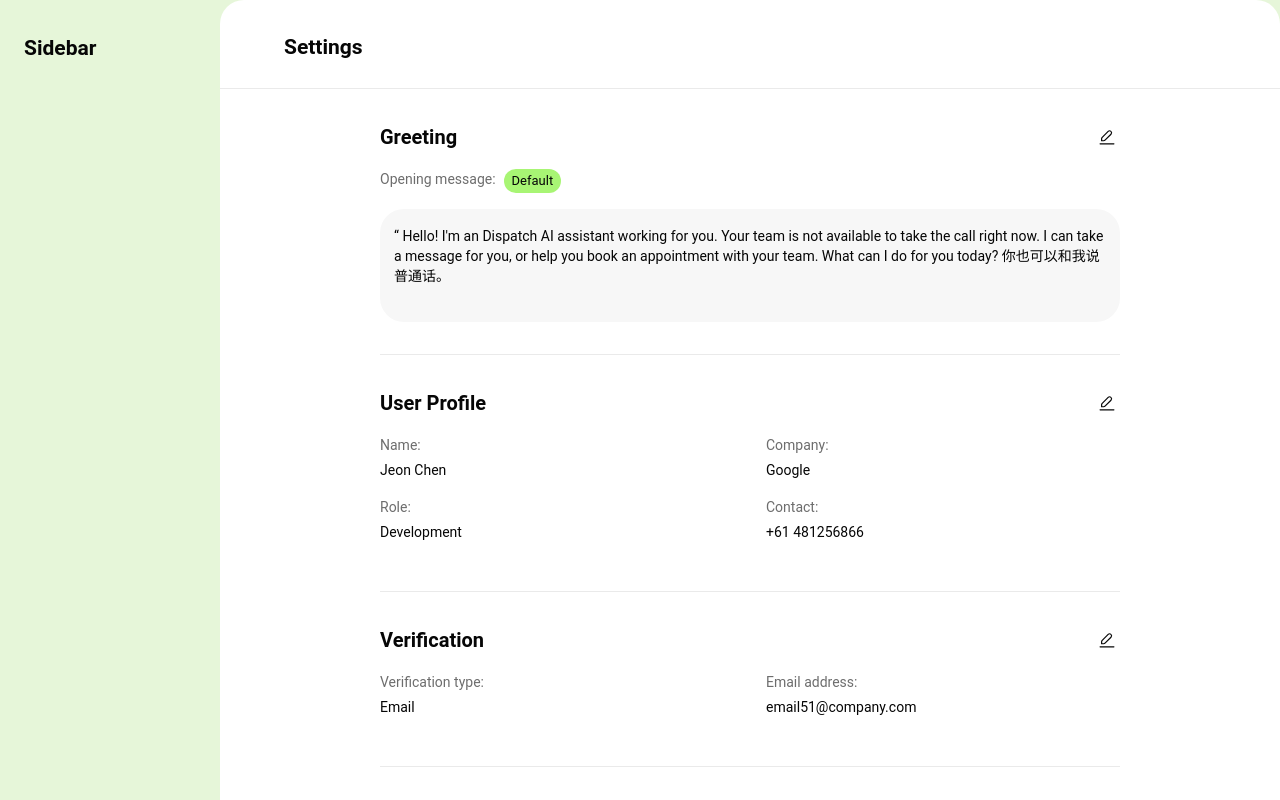
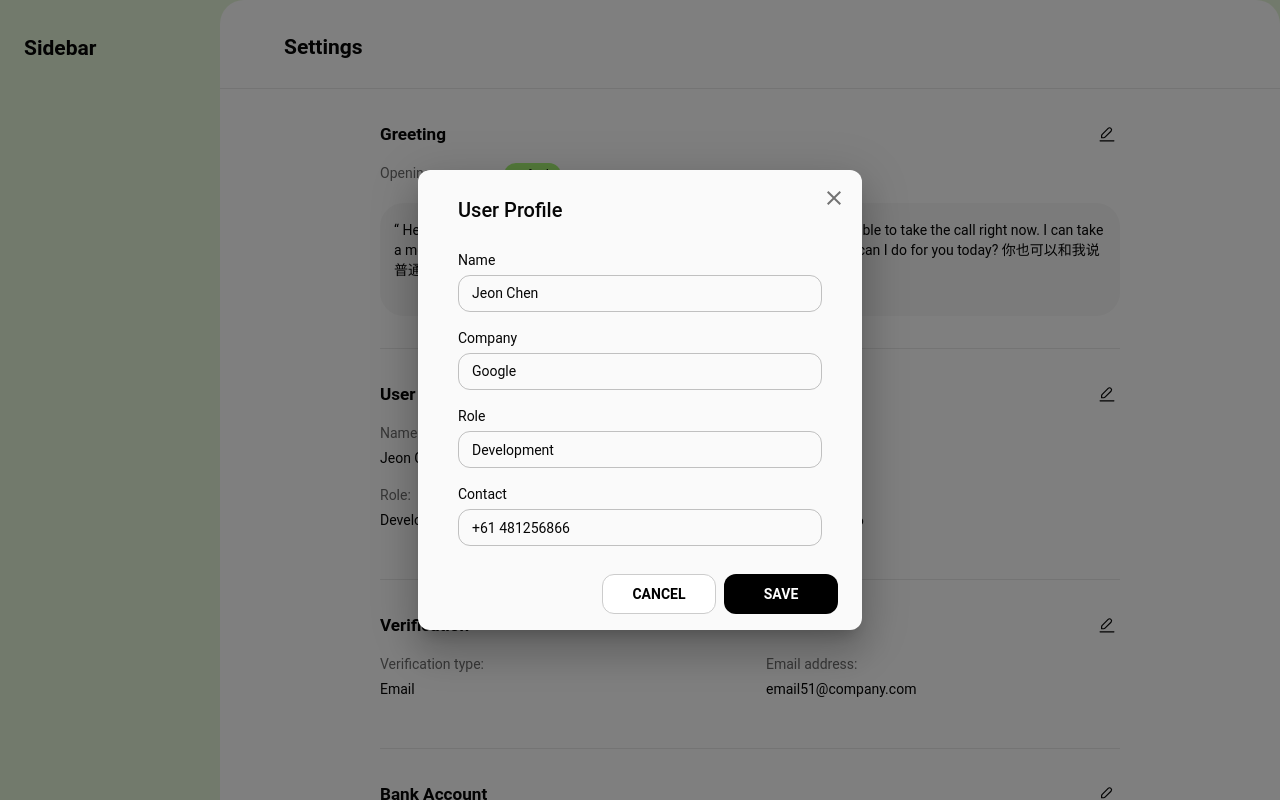
Before and after one commit to Dispatch-AI-com/frontend, a Next.js app: page /dashboard/settings in a window 1280 px wide. Both pictures are taken after a click on the button 1107 px from the left and 403 px from the top of the page. Shown: the top 800 px of the page. Built offline with nearby package versions, Linux system fonts and the light colour scheme.

Commit message:
update-modal-interface&user-profile-modal

```diff
--- a/src/app/dashboard/settings/UserProfileSection.tsx
+++ b/src/app/dashboard/settings/UserProfileSection.tsx
@@ -1,30 +1,126 @@
 'use client';
-import { Box } from '@mui/material';
+import { Box, TextField, Typography } from '@mui/material';
+import React from 'react';
 
+import EditModal from '@/app/dashboard/settings/components/EditModal';
 import LabelValue from '@/app/dashboard/settings/components/LabelValue';
 import SectionDivider from '@/app/dashboard/settings/components/SectionDivider';
 import SectionHeader from '@/app/dashboard/settings/components/SectionHeader';
 
 export default function UserProfileSection() {
+  // modal state
+  const [open, setOpen] = React.useState(false);
+  // Store the saved profile
+  const [profile, setProfile] = React.useState({
+    name: 'Jeon Chen',
+    company: 'Google',
+    role: 'Development',
+    contact: '+61 481256866',
+  });
+  // form state
+  const [name, setName] = React.useState(profile.name);
+  const [company, setCompany] = React.useState(profile.company);
+  const [role, setRole] = React.useState(profile.role);
+  const [contact, setContact] = React.useState(profile.contact);
+  // When opening the modal, sync form state with profile
+  const handleEdit = () => {
+    setName(profile.name);
+    setCompany(profile.company);
+    setRole(profile.role);
+    setContact(profile.contact);
+    setOpen(true);
+  };
+  const handleSaveProfile = () => {
+    setProfile({
+      name,
+      company,
+      role,
+      contact,
+    });
+    setOpen(false);
+  };
+
   return (
     <>
       <SectionDivider />
-      <SectionHeader
-        title="User Profile"
-        onEdit={() => {
-          alert('Edit clicked!');
-        }}
-      />
+      <SectionHeader title="User Profile" onEdit={handleEdit} />
       <Box display="flex" flexWrap="wrap" gap={4} mt={2}>
         <Box flex={1}>
-          <LabelValue label="Name:" value="Jeon Chen" />
-          <LabelValue label="Role:" value="Development" />
+          <LabelValue label="Name:" value={profile.name} />
+          <LabelValue label="Role:" value={profile.role} />
         </Box>
         <Box flex={1}>
-          <LabelValue label="Company:" value="Google" />
-          <LabelValue label="Contact:" value="+61 481256866" />
+          <LabelValue label="Company:" value={profile.company} />
+          <LabelValue label="Contact:" value={profile.contact} />
         </Box>
       </Box>
+      <EditModal
+        open={open}
+        title="User Profile"
+        onClose={() => {
+          setOpen(false);
+        }}
+        onSave={handleSaveProfile}
+      >
+        <Box display="flex" flexDirection="column" gap={2} mt={1}>
+          <Box>
+            <Typography variant="body1" mb={0.5}>
+              Name
+            </Typography>
+            <TextField
+              value={name}
+              onChange={e => {
+                setName(e.target.value);
+              }}
+              placeholder="Name"
+              fullWidth
+              size="small"
+            />
+          </Box>
+          <Box>
+            <Typography variant="body1" mb={0.5}>
+              Company
+            </Typography>
+            <TextField
+              value={company}
+              onChange={e => {
+                setCompany(e.target.value);
+              }}
+              placeholder="Company"
+              fullWidth
+              size="small"
+            />
+          </Box>
+          <Box>
+            <Typography variant="body1" mb={0.5}>
+              Role
+            </Typography>
+            <TextField
+              value={role}
+              onChange={e => {
+                setRole(e.target.value);
+              }}
+              placeholder="Role"
+              fullWidth
+              size="small"
+            />
+          </Box>
+          <Box>
+            <Typography variant="body1" mb={0.5}>
+              Contact
+            </Typography>
+            <TextField
+              value={contact}
+              onChange={e => {
+                setContact(e.target.value);
+              }}
+              placeholder="Contact"
+              fullWidth
+              size="small"
+            />
+          </Box>
+        </Box>
+      </EditModal>
     </>
   );
 }
--- /dev/null
+++ b/src/app/dashboard/settings/components/EditModal.tsx
@@ -0,0 +1,79 @@
+import CloseIcon from '@mui/icons-material/Close';
+import {
+  Button,
+  Dialog,
+  DialogActions,
+  DialogContent,
+  DialogTitle,
+  IconButton,
+} from '@mui/material';
+import React from 'react';
+
+interface EditModalProps {
+  open: boolean;
+  title: string;
+  onClose: () => void;
+  onSave: () => void;
+  children: React.ReactNode;
+}
+
+const EditModal: React.FC<EditModalProps> = ({
+  open,
+  title,
+  onClose,
+  onSave,
+  children,
+}) => (
+  <Dialog
+    open={open}
+    onClose={onClose}
+    maxWidth="xs"
+    fullWidth
+    PaperProps={{ sx: { pb: 1, pt: 1, pl: 2, pr: 2 } }}
+  >
+    <DialogTitle>
+      {title}
+      <IconButton
+        aria-label="close"
+        onClick={onClose}
+        sx={{ position: 'absolute', right: 8, top: 8 }}
+      >
+        <CloseIcon />
+      </IconButton>
+    </DialogTitle>
+    <DialogContent>{children}</DialogContent>
+    <DialogActions>
+      <Button
+        onClick={onClose}
+        sx={{
+          backgroundColor: 'white',
+          color: 'black',
+          width: '114px',
+          height: '40px',
+          border: '1px solid #ccc',
+          '&:hover': {
+            backgroundColor: '#b5b3b3',
+          },
+        }}
+      >
+        Cancel
+      </Button>
+      <Button
+        onClick={onSave}
+        sx={{
+          backgroundColor: 'black',
+          color: 'white',
+          width: '114px',
+          height: '40px',
+          '&:hover': {
+            backgroundColor: '#333',
+          },
+        }}
+      >
+        Save
+      </Button>
+    </DialogActions>
+  </Dialog>
+);
+
+export default EditModal;
--- a/src/app/dashboard/settings/components/SectionHeader.tsx
+++ b/src/app/dashboard/settings/components/SectionHeader.tsx
@@ -22,9 +22,7 @@ const SectionHeader: React.FC<SectionHeaderProps> = ({
       alignItems="center"
       mb={2}
     >
-      <Typography variant="h6" fontWeight={600}>
-        {title}
-      </Typography>
+      <Typography variant="h3">{title}</Typography>
 
       {showEditIcon && onEdit && (
         <Tooltip title="Edit">
@@ -37,7 +35,7 @@ const SectionHeader: React.FC<SectionHeaderProps> = ({
               src="/dashboard/settings/edit.svg"
               width={16}
               height={16}
-              alt="Profile Details"
+              alt="Edit button"
             />
           </IconButton>
         </Tooltip>
```
